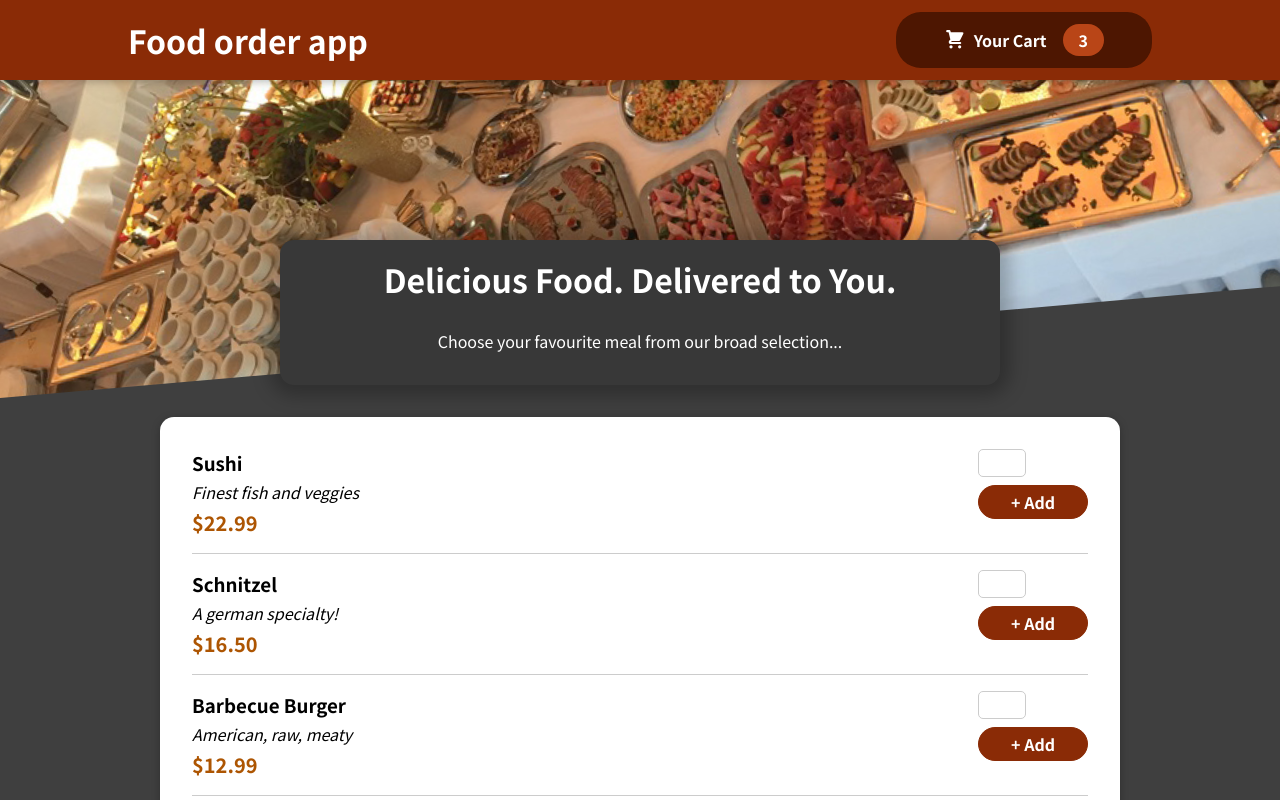
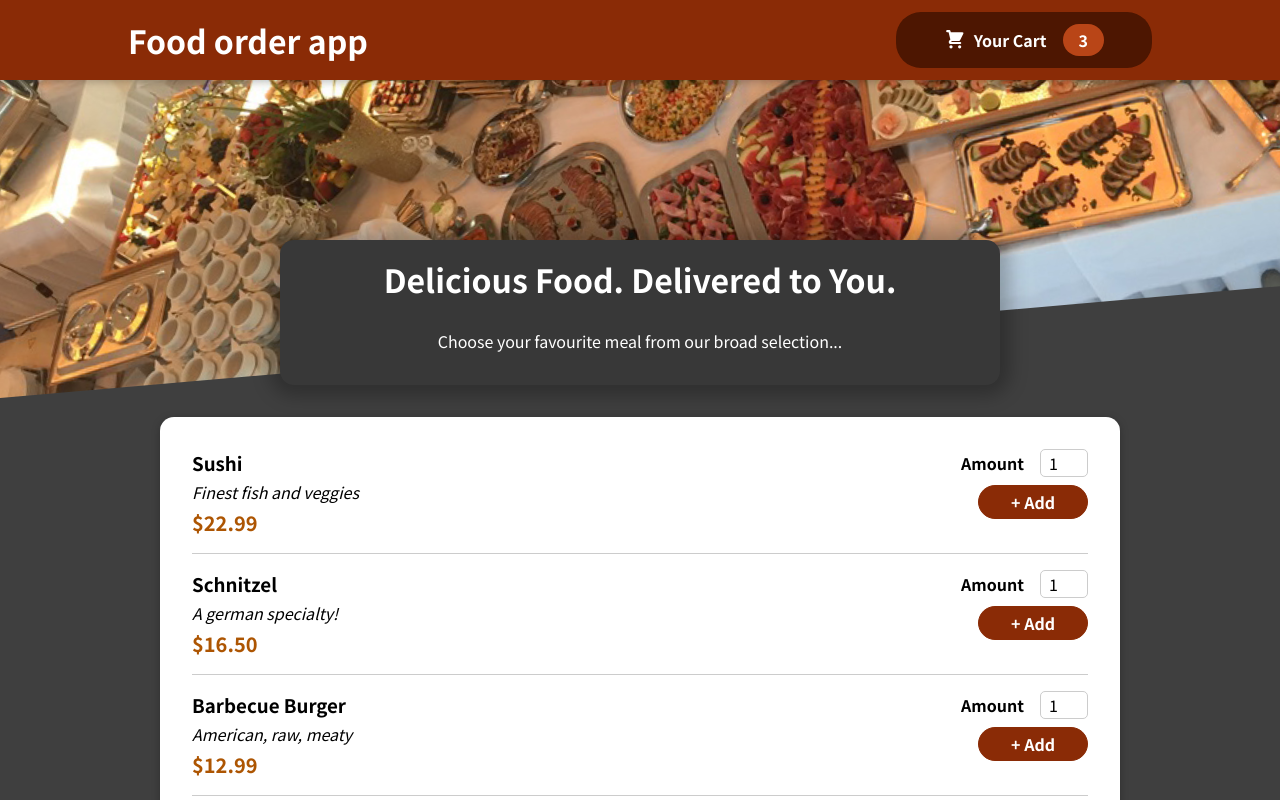
Before and after one commit to dirkjbreeuwer/react-learning-journey, a React (Create React App) app in the folder projects/project-food-order-app/: page / in a window 1280 px wide. Shown: the top 800 px of the page. Built offline with nearby package versions, Linux system fonts and the light colour scheme.

Commit message:
feat: add mealitemform with input and validation

```diff
--- a/projects/project-food-order-app/src/components/Meals/AvailableMeals.js
+++ b/projects/project-food-order-app/src/components/Meals/AvailableMeals.js
@@ -31,7 +31,7 @@
 
 const AvailableMeals = () => {
     const mealsList = DUMMY_MEALS.map(meal =>
-    <MealItem key = {meal.id} name = {meal.name} description = {meal.description} price = {meal.price}/>)
+    <MealItem id={meal.id} key = {meal.id} name = {meal.name} description = {meal.description} price = {meal.price}/>)
     return (
 
         <section className={classes.meals}>
--- a/projects/project-food-order-app/src/components/Meals/MealItem/MealItem.js
+++ b/projects/project-food-order-app/src/components/Meals/MealItem/MealItem.js
@@ -11,7 +11,7 @@
         <div className={classes.price}>{price}</div>
       </div>
       <div>
-        <MealItemForm/>
+        <MealItemForm id={props.id}/>
 
       </div>
     </li>
--- a/projects/project-food-order-app/src/components/Meals/MealItem/MealItemForm.js
+++ b/projects/project-food-order-app/src/components/Meals/MealItem/MealItemForm.js
@@ -5,7 +5,14 @@
 const MealItemForm = (props) => {
   return (
     <div className={classes.form}>
-        <Input/>
+        <Input label="Amount" input ={{
+          id: 'amount'+props.id,
+          type:'number',
+          min:'1',
+          max:'5',
+          step:'1',
+          defaultValue:'1'
+          }} />
         <button>+ Add</button>
     </div>
   )
--- a/projects/project-food-order-app/src/components/UI/Input.js
+++ b/projects/project-food-order-app/src/components/UI/Input.js
@@ -4,7 +4,8 @@
 const Input = (props) => {
   return (
     <div className={classes.input}>
-        <input>{props.children}</input>
+      <label htmlFor={props.input.id}>{props.label}</label>
+        <input {...props.input}/>
     </div>
   )
 }
```
